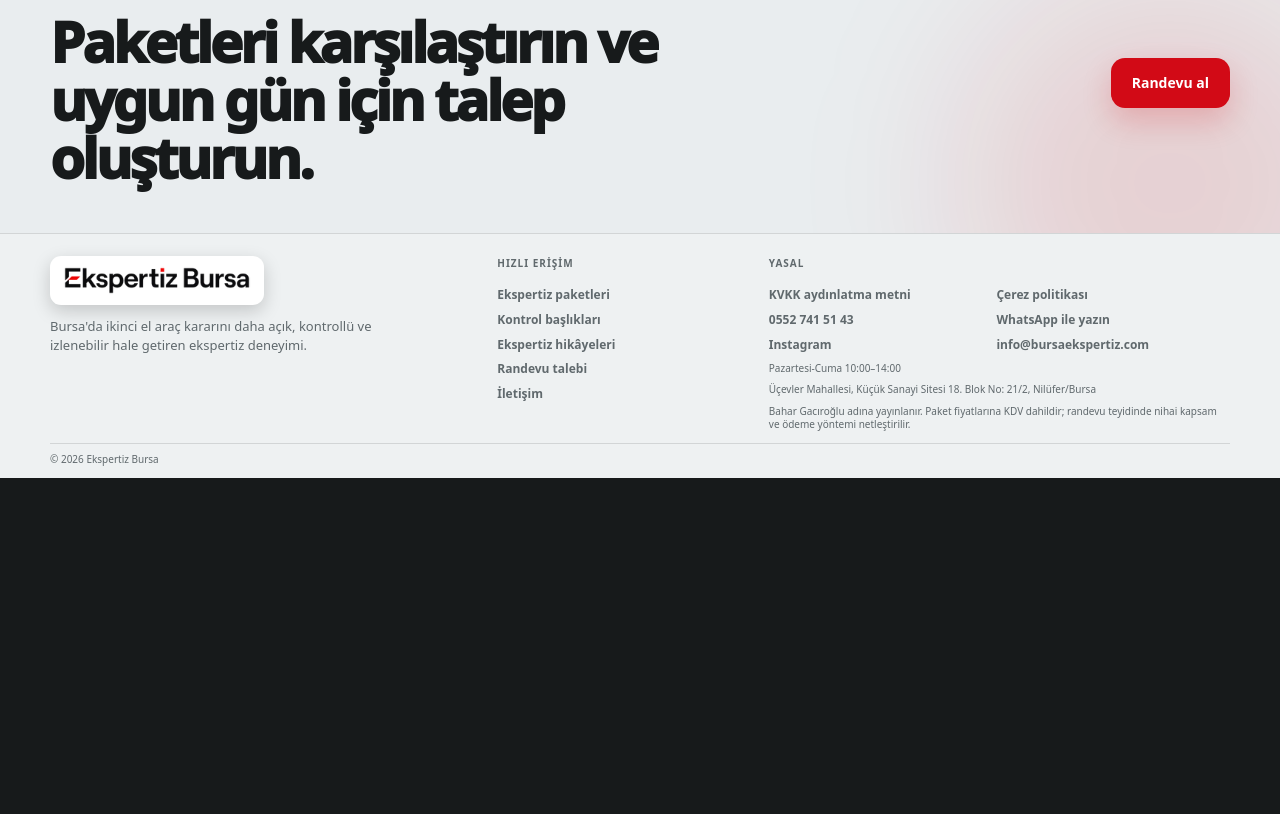
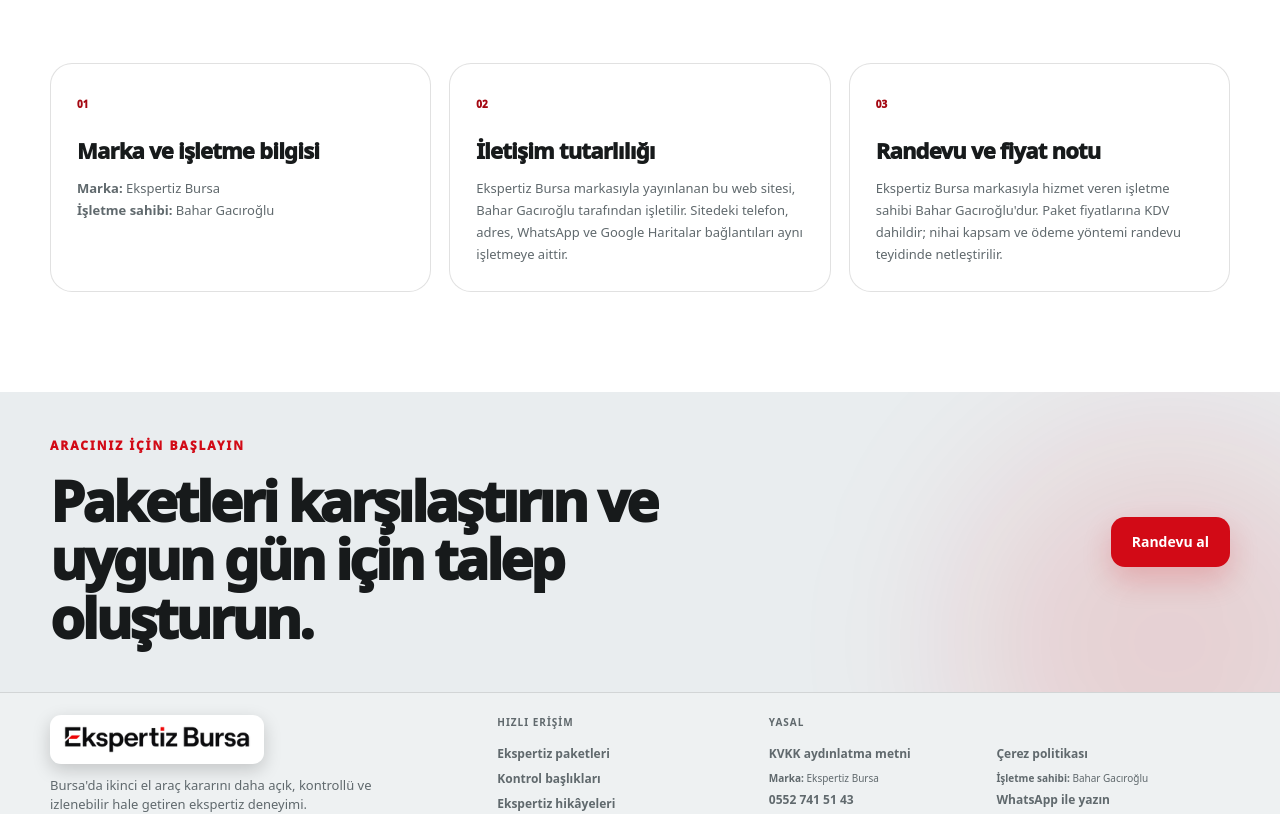
Before and after one commit to samivolkan/ekspertiz-bursa-web, a Next.js app: page /hakkimizda in a window 1280 px wide. Shown: the part 920-1734 px from the top of the page. Before the commit the page ends 1398 px from the top, so only its background shows below. Built offline with nearby package versions, Linux system fonts and the light colour scheme; no server answers.

Commit message:
Clarify business identity for Google Ads review

```diff
--- a/app/hakkimizda/page.tsx
+++ b/app/hakkimizda/page.tsx
@@ -44,7 +44,7 @@
           <Breadcrumbs items={[{ label: "Ana sayfa", href: "/" }, { label: "Hakkımızda" }]} />
           <p className="eyebrow eyebrow-light">Ekspertiz Bursa</p>
           <h1>Araç kararında daha açık ve kontrollü bir deneyim.</h1>
-          <p>Nilüfer&apos;de konumlanan Ekspertiz Bursa, ikinci el araç kontrolünü paket seçimi, randevu ve bulgu aktarımıyla tek bir anlaşılır akışta toplamayı hedefler.</p>
+          <p>Nilüfer&apos;de konumlanan Ekspertiz Bursa, {siteConfig.legalName} tarafından işletilen yerel oto ekspertiz markasıdır. Paket seçimi, randevu ve bulgu aktarımı tek bir anlaşılır akışta sunulur.</p>
         </div>
       </section>
       <section className="section section-paper">
@@ -56,6 +56,26 @@
           ))}
         </div>
       </section>
+      <section className="section section-white">
+        <div className="page-shell content-grid">
+          <article className="content-card">
+            <span>01</span>
+            <h2>Marka ve işletme bilgisi</h2>
+            <p><strong>Marka:</strong> {siteConfig.businessName}</p>
+            <p><strong>İşletme sahibi:</strong> {siteConfig.legalName}</p>
+          </article>
+          <article className="content-card">
+            <span>02</span>
+            <h2>İletişim tutarlılığı</h2>
+            <p>{siteConfig.businessIdentityNote}</p>
+          </article>
+          <article className="content-card">
+            <span>03</span>
+            <h2>Randevu ve fiyat notu</h2>
+            <p>{siteConfig.legalEntityNote}</p>
+          </article>
+        </div>
+      </section>
       <section className="final-cta">
         <div className="page-shell final-cta-inner">
           <div><p className="eyebrow eyebrow-light">Aracınız için başlayın</p><h2>Paketleri karşılaştırın ve uygun gün için talep oluşturun.</h2></div>
--- a/app/iletisim/page.tsx
+++ b/app/iletisim/page.tsx
@@ -46,11 +46,15 @@
           <aside className="info-panel">
             <h2>Şube bilgileri</h2>
             <p>{siteConfig.workingHours} arasında telefon, WhatsApp ve e-posta üzerinden bize ulaşabilirsiniz. Gelmeden önce randevu teyidi almanız önerilir.</p>
+            <p>{siteConfig.businessIdentityNote}</p>
             <dl>
+              <div><dt>Marka</dt><dd>{siteConfig.businessName}</dd></div>
+              <div><dt>İşletme sahibi</dt><dd>{siteConfig.legalName}</dd></div>
               <div><dt>Adres</dt><dd>{siteConfig.address}</dd></div>
               <div><dt>Telefon</dt><dd><a href={siteConfig.phoneHref}>{siteConfig.phoneDisplay}</a></dd></div>
               <div><dt>E-posta</dt><dd><a href={`mailto:${siteConfig.email}`}>{siteConfig.email}</a></dd></div>
               <div><dt>Çalışma saatleri</dt><dd>{siteConfig.workingHours}</dd></div>
+              <div><dt>Harita bağlantısı</dt><dd><a href={siteConfig.mapUrl} target="_blank" rel="noopener noreferrer">Google Haritalar işletme profili</a></dd></div>
             </dl>
             <div className="contact-actions">
               <a className="button button-primary button-full" href={siteConfig.phoneHref} data-event="contact_phone_click" data-analytics-event="phone_click" data-cta-location="contact_page">Hemen ara</a>
--- a/app/kvkk/page.tsx
+++ b/app/kvkk/page.tsx
@@ -21,9 +21,11 @@
 
           <section>
             <h2>1. Veri sorumlusu</h2>
-            <p><strong>Veri sorumlusu / marka:</strong> {siteConfig.legalName}</p>
+            <p><strong>Marka:</strong> {siteConfig.businessName}</p>
+            <p><strong>Veri sorumlusu / işletme sahibi:</strong> {siteConfig.legalName}</p>
             <p><strong>Adres:</strong> {siteConfig.address}</p>
             <p><strong>KVKK iletişim kanalı:</strong> {siteConfig.privacyEmail}</p>
+            <p>{siteConfig.businessIdentityNote}</p>
             <p>{siteConfig.legalEntityNote}</p>
           </section>
 
--- a/components/SiteShell.tsx
+++ b/components/SiteShell.tsx
@@ -127,6 +127,8 @@
             <h2>Yasal</h2>
             <Link href="/kvkk">KVKK aydınlatma metni</Link>
             <Link href="/cerez-politikasi">Çerez politikası</Link>
+            <p><strong>Marka:</strong> {siteConfig.businessName}</p>
+            <p><strong>İşletme sahibi:</strong> {siteConfig.legalName}</p>
             <a href={siteConfig.phoneHref} data-event="footer_phone_click" data-analytics-event="phone_click" data-cta-location="footer">{siteConfig.phoneDisplay}</a>
             <a href={siteConfig.whatsappHref} target="_blank" rel="noopener noreferrer" data-event="footer_whatsapp_click" data-analytics-event="whatsapp_click" data-cta-location="footer">WhatsApp ile yazın</a>
             {businessConfig.INSTAGRAM_URL ? <a href={businessConfig.INSTAGRAM_URL} target="_blank" rel="noopener noreferrer" data-event="footer_instagram_click" data-analytics-event="social_click" data-cta-location="footer">Instagram</a> : null}
--- a/lib/service-pages.ts
+++ b/lib/service-pages.ts
@@ -46,7 +46,7 @@
     relatedBlogSlugs: ["temiz-motor-her-zaman-iyi-haber-degil", "parlak-kaput-hizalama-farki"],
     faq: [
       { question: "Nilüfer şubesi hangi saatlerde açık?", answer: "Yayınlanan çalışma saati Pazartesi-Cuma 10:00–14:00'tür. Resmî tatil veya özel durumlar için gelmeden önce telefonla teyit önerilir." },
-      { question: "Yol tarifini nereden açabilirim?", answer: "İletişim alanındaki Google Haritalar yol tarifi bağlantısı EkspertizBursa harita profiliyle açılır." },
+      { question: "Yol tarifini nereden açabilirim?", answer: "İletişim alanındaki Google Haritalar yol tarifi bağlantısı, bu sitedeki adres ve telefon bilgileriyle aynı işletmeye ait olan Ekspertiz Bursa işletme profiline açılır." },
     ],
   },
   {
--- a/lib/site.ts
+++ b/lib/site.ts
@@ -42,6 +42,7 @@
 
 export const siteConfig = {
   name: businessConfig.SITE_NAME,
+  businessName: businessConfig.BUSINESS_NAME,
   shortName: "EB",
   tagline: "Aracınızı almadan önce, gerçeği görün.",
   description:
@@ -56,8 +57,10 @@
   address: `${businessConfig.STREET_ADDRESS}, ${businessConfig.DISTRICT}/${businessConfig.CITY}`,
   mapUrl: businessConfig.GOOGLE_MAPS_URL,
   legalName: businessConfig.LEGAL_BUSINESS_NAME,
+  businessIdentityNote:
+    `${businessConfig.BUSINESS_NAME} markasıyla yayınlanan bu web sitesi, ${businessConfig.LEGAL_BUSINESS_NAME} tarafından işletilir. Sitedeki telefon, adres, WhatsApp ve Google Haritalar bağlantıları aynı işletmeye aittir.`,
   legalEntityNote:
-    `${businessConfig.LEGAL_BUSINESS_NAME} adına yayınlanır. Paket fiyatlarına KDV dahildir; randevu teyidinde nihai kapsam ve ödeme yöntemi netleştirilir.`,
+    `${businessConfig.BUSINESS_NAME} markasıyla hizmet veren işletme sahibi ${businessConfig.LEGAL_BUSINESS_NAME}'dur. Paket fiyatlarına KDV dahildir; nihai kapsam ve ödeme yöntemi randevu teyidinde netleştirilir.`,
   privacyEmail: businessConfig.EMAIL,
   priceTaxNote:
     "Yayınlanan paket fiyatlarına KDV dahildir; nihai kapsam ve ödeme yöntemi randevu teyidinde işletme tarafından netleştirilir.",
--- a/lib/structured-data.ts
+++ b/lib/structured-data.ts
@@ -31,7 +31,6 @@
     "@type": "Organization",
     "@id": `${siteConfig.canonicalUrl}/#organization`,
     name: businessConfig.BUSINESS_NAME,
-    alternateName: ["Bursa Ekspertiz", "EkspertizBursa"],
     legalName: businessConfig.LEGAL_BUSINESS_NAME,
     url: siteConfig.canonicalUrl,
     logo: `${siteConfig.canonicalUrl}${businessConfig.LOGO_URL}`,
@@ -64,7 +63,6 @@
     "@type": "AutoRepair",
     "@id": `${siteConfig.canonicalUrl}/#business`,
     name: businessConfig.BUSINESS_NAME,
-    alternateName: ["Bursa Ekspertiz", "EkspertizBursa"],
     legalName: businessConfig.LEGAL_BUSINESS_NAME,
     url: siteConfig.canonicalUrl,
     logo: `${siteConfig.canonicalUrl}${businessConfig.LOGO_URL}`,
```
